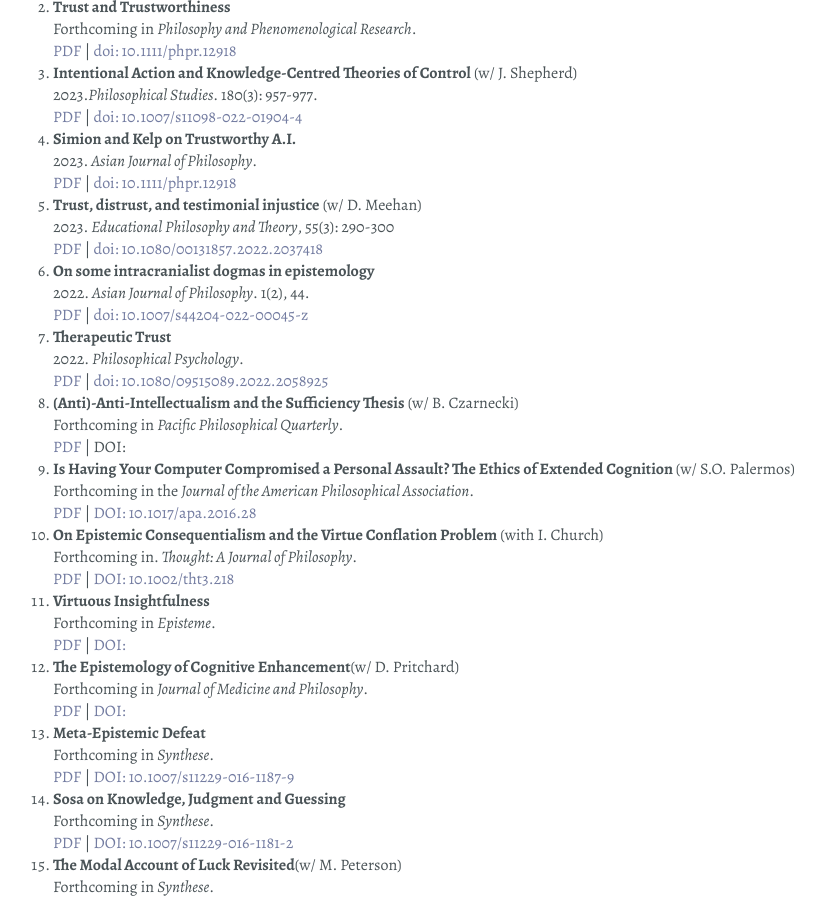
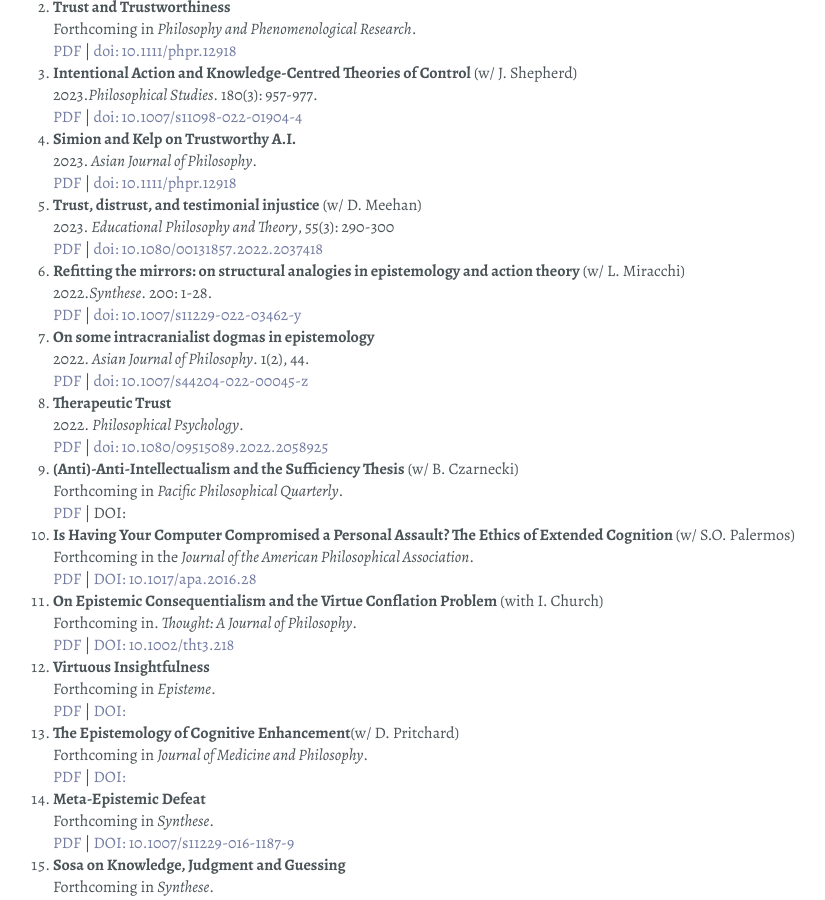
Before and after one commit to jadamcarter/jadamcarter.github.io, a Jekyll site: the page built from index.html, in a window 1280 px wide and 900 px high, scrolled down 1260 px. Shown: the whole window, without its empty margins (179-1004 px from the left). Built offline with Jekyll 4.4.1, drawn with Linux system fonts in a browser that asks for light colours; some web fonts are replaced.

Commit message:
miracchi

```diff
--- a/index.html
+++ b/index.html
@@ -83,6 +83,10 @@ Forthcoming in <i>Philosophy and Phenomenological Research</i>.<br/>
 <li><strong>Trust, distrust, and testimonial injustice</strong> (w/ D. Meehan)<br/>
 2023. <i>Educational Philosophy and Theory</i>, 55(3): 290-300<br/>
 <a href="https://www.tandfonline.com/doi/epdf/10.1080/00131857.2022.2037418?needAccess=true">PDF</a> | <a href="http://dx.doi.org/10.1080/00131857.2022.2037418">doi: 10.1080/00131857.2022.2037418</a></li>
+
+<li><strong>Refitting the mirrors: on structural analogies in epistemology and action theory</strong> (w/ L. Miracchi)<br/>
+2022.<i>Synthese</i>. 200: 1-28.<br/>
+<a href="https://philpapers.org/archive/MIRRTM-2.pdf">PDF</a> | <a href="http://dx.doi.org/10.1007/s11229-022-03462-y">doi: 10.1007/s11229-022-03462-y</a></li>
 
 <li><strong>On some intracranialist dogmas in epistemology</strong><br/>
 2022. <i> Asian Journal of Philosophy</i>. 1(2), 44.</i><br/>
```
